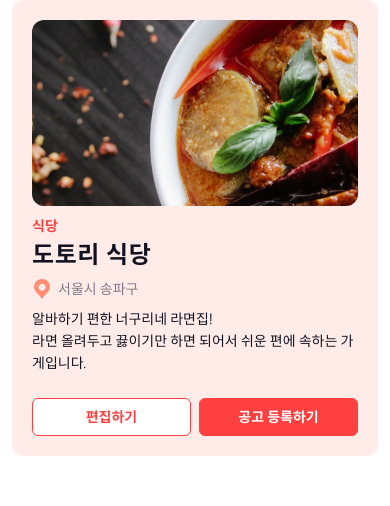
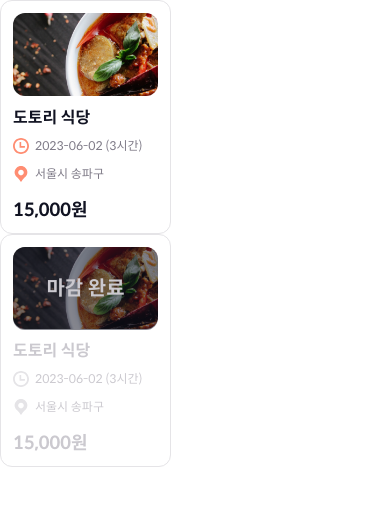
Before and after one commit to sprintPart3Team4/the-julge, a Next.js app: page /shop in a window 390 px wide. Shown: the top 506 px of the page. Built offline with nearby package versions, Linux system fonts and the light colour scheme.

Commit message:
Design: NoticeCard 컴포넌트 반응형 구현

```diff
--- a/components/shop/myShopProfile/MyShopProfile.module.scss
+++ b/components/shop/myShopProfile/MyShopProfile.module.scss
@@ -81,8 +81,6 @@
     }
   }
 
-  // TODO svg 반응형 추가
-
   .location {
     display: flex;
     align-items: center;
@@ -92,6 +90,14 @@
 
     @include tablet {
       line-height: 2.6rem;
+    }
+
+    img {
+      width: 1.6rem;
+
+      @include tablet {
+        width: 2rem;
+      }
     }
   }
 
--- a/components/shop/myShopProfile/MyShopProfile.tsx
+++ b/components/shop/myShopProfile/MyShopProfile.tsx
@@ -15,7 +15,6 @@ export default function MyShopProfile() {
         <div className={cn("shopInfo")}>
           <span className={cn("category")}>{storeInfo.item.category}</span>
           <span className={cn("name")}>{storeInfo.item.name}</span>
-
           <div className={cn("location")}>
             <Image src={LocationIcon} alt="위치 아이콘" width={20} height={20} />
             <span>{storeInfo.item.address1}</span>
--- a/components/shop/noticeCard/NoticeCard.module.scss
+++ b/components/shop/noticeCard/NoticeCard.module.scss
@@ -1,17 +1,30 @@
 @use "@/styles/variables.scss" as *;
 
 .container {
+  // container의 width 값은 레이아웃 UI 작업하며 그리드에 맞게 변경할 예정입니다.
   display: flex;
   flex-direction: column;
   justify-content: space-between;
-  padding: 1.6rem;
-  gap: 2rem;
-  width: 31.2rem;
+  gap: 1.2rem;
+  padding: 1.2rem;
+  width: 17.1rem;
   border-radius: 1.2rem;
-  border: 1px solid $color-gray-20;
+  border: 0.1rem solid $color-gray-20;
   background: $color-white;
 
+  @include tablet {
+    padding: 1.6rem;
+    gap: 2rem;
+    width: 33.2rem;
+  }
+
+  @include desktop {
+    width: 31.2rem;
+  }
+
   .image {
+    width: 100%;
+    height: auto;
     border-radius: 1.2rem;
   }
 
@@ -23,8 +36,13 @@
 
   .shopName {
     color: $color-black;
-    font-size: 2rem;
     font-weight: 700;
+    line-height: 2rem;
+
+    @include tablet {
+      font-size: 2rem;
+      line-height: normal;
+    }
   }
 
   .time,
@@ -33,19 +51,33 @@
     align-items: center;
     gap: 0.6rem;
     color: $color-gray-50;
-    line-height: 2.2rem;
+    font-size: 1.2rem;
+    line-height: 1.6rem;
+
+    @include tablet {
+      font-size: 1.4rem;
+      line-height: 2.2rem;
+    }
+
+    img {
+      width: 1.6rem;
+
+      @include tablet {
+        width: 2rem;
+      }
+    }
   }
 
   .pay {
     margin-top: 0.8rem;
     color: $color-black;
-    font-size: 2.4rem;
+    font-size: 1.8rem;
     font-weight: 700;
-    letter-spacing: 0.05rem;
-  }
 
-  svg {
-    fill: $color-red-30;
+    @include tablet {
+      font-size: 2.4rem;
+      letter-spacing: 0.05rem;
+    }
   }
 }
 
@@ -57,15 +89,24 @@
     justify-content: center;
     align-items: center;
     position: absolute;
-    width: 28rem;
-    height: 16rem;
+    width: 14.5rem;
+    height: 8.3rem;
     background-color: rgba($color: $color-black, $alpha: 0.5);
     border-radius: 1.2rem;
     color: $color-gray-30;
     text-align: center;
-    font-size: 2.8rem;
+    font-size: 2rem;
     font-weight: 700;
-    letter-spacing: 0.06rem;
+
+    @include tablet {
+      width: 27.8rem;
+      height: 15.9rem;
+      font-size: 2.8rem;
+      letter-spacing: 0.06rem;
+    }
+
+    @include desktop {
+    }
   }
 
   .shopName,
@@ -74,8 +115,4 @@
   .pay {
     color: $color-gray-30;
   }
-
-  svg {
-    fill: $color-gray-30;
-  }
 }
--- a/components/shop/noticeCard/NoticeCard.tsx
+++ b/components/shop/noticeCard/NoticeCard.tsx
@@ -18,17 +18,17 @@ export default function NoticeCard({ isClosed = false }: NoticeCardProps) {
   return (
     <div className={cn("container", { closed: isClosed })}>
       {isClosed && <div className={cn("imgOverlay")}>마감 완료</div>}
-      <Image className={cn("image")} src={TestImage} alt="테스트 이미지" width={280} />
+      <Image className={cn("image")} src={TestImage} alt="테스트 이미지" />
       <div className={cn("contents")}>
         <span className={cn("shopName")}>{storeInfo.item.name}</span>
         <div className={cn("time")}>
-          <Image src={isClosed ? GreyClockIcon : ClockIcon} alt="시계 아이콘" width={20} />
+          <Image src={isClosed ? GreyClockIcon : ClockIcon} alt="시계 아이콘" />
           <span>
             {noticeList.items[0].item.startsAt} ({noticeList.items[0].item.workhour}시간)
           </span>
         </div>
         <div className={cn("location")}>
-          <Image src={isClosed ? GreyLocationIcon : LocationIcon} alt="장소 아이콘" width={20} />
+          <Image src={isClosed ? GreyLocationIcon : LocationIcon} alt="장소 아이콘" />
           <span>{storeInfo.item.address1}</span>
         </div>
         <span className={cn("pay")}>{noticeList.items[0].item.hourlyPay.toLocaleString()}원</span>
--- a/pages/shop/index.tsx
+++ b/pages/shop/index.tsx
@@ -1,5 +1,11 @@
+import NoticeCard from "@/components/shop/noticeCard/NoticeCard";
 import ShopPageLayout from "@/components/shop/shopPageLayout/ShopPageLayout";
 
 export default function ShopPage() {
-  return <ShopPageLayout />;
+  return (
+    <>
+      <NoticeCard />
+      <NoticeCard isClosed />
+    </>
+  );
 }
```
